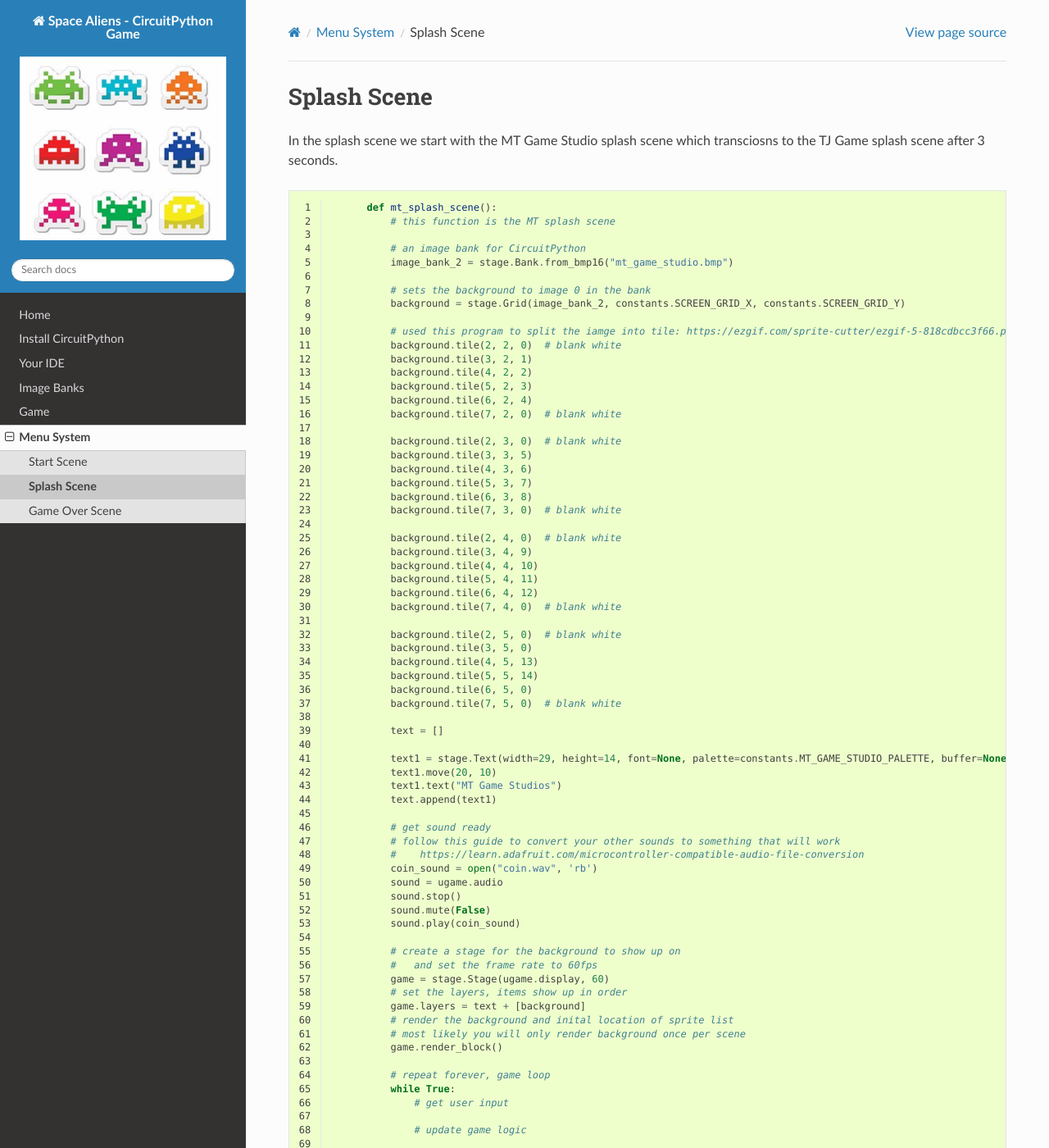
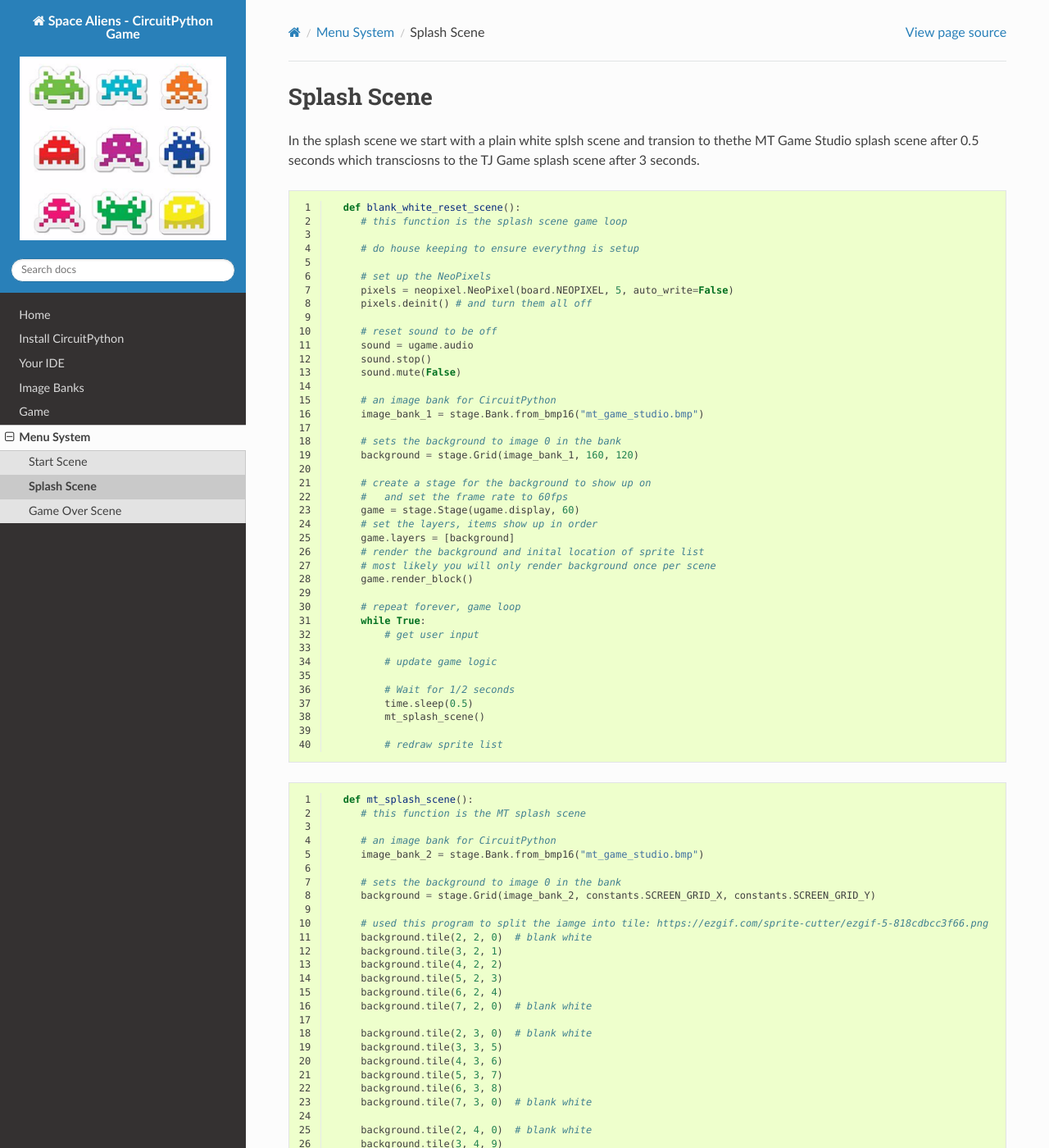
Before and after one commit to MotherTeresaHS/ICS3U-2019-Group5, a Sphinx documentation site: the page built from docs/menu/splash_scene.rst, in a window 1280 px wide and 1400 px high. Shown: the whole window at 82% size. Built offline with Sphinx 7.4.7 and the Read the Docs theme 2.0.0, drawn with Linux system fonts in a browser that asks for light colours; some of the changed text lies outside the part shown.

Commit message:
Update splash_scene.rst

```diff
--- a/docs/menu/splash_scene.rst
+++ b/docs/menu/splash_scene.rst
@@ -3,85 +3,169 @@
 Splash Scene
 ============
 
-In the splash scene we start with the MT Game Studio splash scene which transciosns to the TJ Game splash scene after 3 seconds.
+In the splash scene we start with a plain white splsh scene and transion to thethe MT Game Studio splash scene after 0.5 seconds which transciosns to the TJ Game splash scene after 3 seconds.
 
 .. code-block:: python
   :linenos:
 
-	def mt_splash_scene():
-	    # this function is the MT splash scene
+    def blank_white_reset_scene():
+       # this function is the splash scene game loop
 
-	    # an image bank for CircuitPython
-	    image_bank_2 = stage.Bank.from_bmp16("mt_game_studio.bmp")
+       # do house keeping to ensure everythng is setup
 
-	    # sets the background to image 0 in the bank
-	    background = stage.Grid(image_bank_2, constants.SCREEN_GRID_X, constants.SCREEN_GRID_Y)
+       # set up the NeoPixels
+       pixels = neopixel.NeoPixel(board.NEOPIXEL, 5, auto_write=False)
+       pixels.deinit() # and turn them all off
 
-	    # used this program to split the iamge into tile: https://ezgif.com/sprite-cutter/ezgif-5-818cdbcc3f66.png
-	    background.tile(2, 2, 0)  # blank white
-	    background.tile(3, 2, 1)
-	    background.tile(4, 2, 2)
-	    background.tile(5, 2, 3)
-	    background.tile(6, 2, 4)
-	    background.tile(7, 2, 0)  # blank white
+       # reset sound to be off
+       sound = ugame.audio
+       sound.stop()
+       sound.mute(False)
 
-	    background.tile(2, 3, 0)  # blank white
-	    background.tile(3, 3, 5)
-	    background.tile(4, 3, 6)
-	    background.tile(5, 3, 7)
-	    background.tile(6, 3, 8)
-	    background.tile(7, 3, 0)  # blank white
+       # an image bank for CircuitPython
+       image_bank_1 = stage.Bank.from_bmp16("mt_game_studio.bmp")
 
-	    background.tile(2, 4, 0)  # blank white
-	    background.tile(3, 4, 9)
-	    background.tile(4, 4, 10)
-	    background.tile(5, 4, 11)
-	    background.tile(6, 4, 12)
-	    background.tile(7, 4, 0)  # blank white
+       # sets the background to image 0 in the bank
+       background = stage.Grid(image_bank_1, 160, 120)
 
-	    background.tile(2, 5, 0)  # blank white
-	    background.tile(3, 5, 0)
-	    background.tile(4, 5, 13)
-	    background.tile(5, 5, 14)
-	    background.tile(6, 5, 0)
-	    background.tile(7, 5, 0)  # blank white
+       # create a stage for the background to show up on
+       #   and set the frame rate to 60fps
+       game = stage.Stage(ugame.display, 60)
+       # set the layers, items show up in order
+       game.layers = [background]
+       # render the background and inital location of sprite list
+       # most likely you will only render background once per scene
+       game.render_block()
 
-	    text = []
+       # repeat forever, game loop
+       while True:
+           # get user input
 
-	    text1 = stage.Text(width=29, height=14, font=None, palette=constants.MT_GAME_STUDIO_PALETTE, buffer=None)
-	    text1.move(20, 10)
-	    text1.text("MT Game Studios")
-	    text.append(text1)
+           # update game logic
 
-	    # get sound ready
-	    # follow this guide to convert your other sounds to something that will work
-	    #    https://learn.adafruit.com/microcontroller-compatible-audio-file-conversion
-	    coin_sound = open("coin.wav", 'rb')
-	    sound = ugame.audio
-	    sound.stop()
-	    sound.mute(False)
-	    sound.play(coin_sound)
+           # Wait for 1/2 seconds
+           time.sleep(0.5)
+           mt_splash_scene()
 
-	    # create a stage for the background to show up on
-	    #   and set the frame rate to 60fps
-	    game = stage.Stage(ugame.display, 60)
-	    # set the layers, items show up in order
-	    game.layers = text + [background]
-	    # render the background and inital location of sprite list
-	    # most likely you will only render background once per scene
-	    game.render_block()
+           # redraw sprite list
 
-	    # repeat forever, game loop
-	    while True:
-		# get user input
+.. code-block:: python
+  :linenos:
 
-		# update game logic
+    def mt_splash_scene():
+       # this function is the MT splash scene
 
-		# Wait for 1 seconds
-		time.sleep(3.0)
-		game_splash_scene()
+       # an image bank for CircuitPython
+       image_bank_2 = stage.Bank.from_bmp16("mt_game_studio.bmp")
 
-		# redraw sprite list
+       # sets the background to image 0 in the bank
+       background = stage.Grid(image_bank_2, constants.SCREEN_GRID_X, constants.SCREEN_GRID_Y)
+
+       # used this program to split the iamge into tile: https://ezgif.com/sprite-cutter/ezgif-5-818cdbcc3f66.png
+       background.tile(2, 2, 0)  # blank white
+       background.tile(3, 2, 1)
+       background.tile(4, 2, 2)
+       background.tile(5, 2, 3)
+       background.tile(6, 2, 4)
+       background.tile(7, 2, 0)  # blank white
+
+       background.tile(2, 3, 0)  # blank white
+       background.tile(3, 3, 5)
+       background.tile(4, 3, 6)
+       background.tile(5, 3, 7)
+       background.tile(6, 3, 8)
+       background.tile(7, 3, 0)  # blank white
+
+       background.tile(2, 4, 0)  # blank white
+       background.tile(3, 4, 9)
+       background.tile(4, 4, 10)
+       background.tile(5, 4, 11)
+       background.tile(6, 4, 12)
+       background.tile(7, 4, 0)  # blank white
+
+       background.tile(2, 5, 0)  # blank white
+       background.tile(3, 5, 0)
+       background.tile(4, 5, 13)
+       background.tile(5, 5, 14)
+       background.tile(6, 5, 0)
+       background.tile(7, 5, 0)  # blank white
+
+       text = []
+
+       text1 = stage.Text(width=29, height=14, font=None, palette=constants.MT_GAME_STUDIO_PALETTE, buffer=None)
+       text1.move(20, 10)
+       text1.text("MT Game Studios")
+       text.append(text1)
+
+       # get sound ready
+       # follow this guide to convert your other sounds to something that will work
+       #    https://learn.adafruit.com/microcontroller-compatible-audio-file-conversion
+       coin_sound = open("coin.wav", 'rb')
+       sound = ugame.audio
+       sound.stop()
+       sound.mute(False)
+       sound.play(coin_sound)
+
+       # create a stage for the background to show up on
+       #   and set the frame rate to 60fps
+       game = stage.Stage(ugame.display, 60)
+       # set the layers, items show up in order
+       game.layers = text + [background]
+       # render the background and inital location of sprite list
+       # most likely you will only render background once per scene
+       game.render_block()
+
+       # repeat forever, game loop
+       while True:
+           # get user input
+
+           # update game logic
+
+           # Wait for 1 seconds
+           time.sleep(3.0)
+           game_splash_scene()
+
+           # redraw sprite list
+
+.. code-block:: python
+  :linenos:
+
+    def game_splash_scene():
+       # this function is the MT splash scene
+
+       # an image bank for CircuitPython
+       image_bank_2 = stage.Bank.from_bmp16("sprites.bmp")
+
+       # sets the background to image 0 in the bank
+       background = stage.Grid(image_bank_2, constants.SCREEN_GRID_X, constants.SCREEN_GRID_Y)
+
+       text = []
+
+       text1 = stage.Text(width=29, height=15, font=None, palette=constants.MT_GAME_STUDIO_PALETTE, buffer=None)
+       text1.move(50, 60)
+       text1.text("TJ Games")
+       text.append(text1)
+
+       # create a stage for the background to show up on
+       #   and set the frame rate to 60fps
+       game = stage.Stage(ugame.display, 60)
+       # set the layers, items show up in order
+       game.layers = text + [background]
+       # render the background and inital location of sprite list
+       # most likely you will only render background once per scene
+       game.render_block()
+
+       # repeat forever, game loop
+       while True:
+           # get user input
+
+           # update game logic
+
+           # Wait for 3 seconds
+           time.sleep(3.0)
+           main_menu_scene()
+
+           # redraw sprite list
 
 .. container:: twocol
 
```
